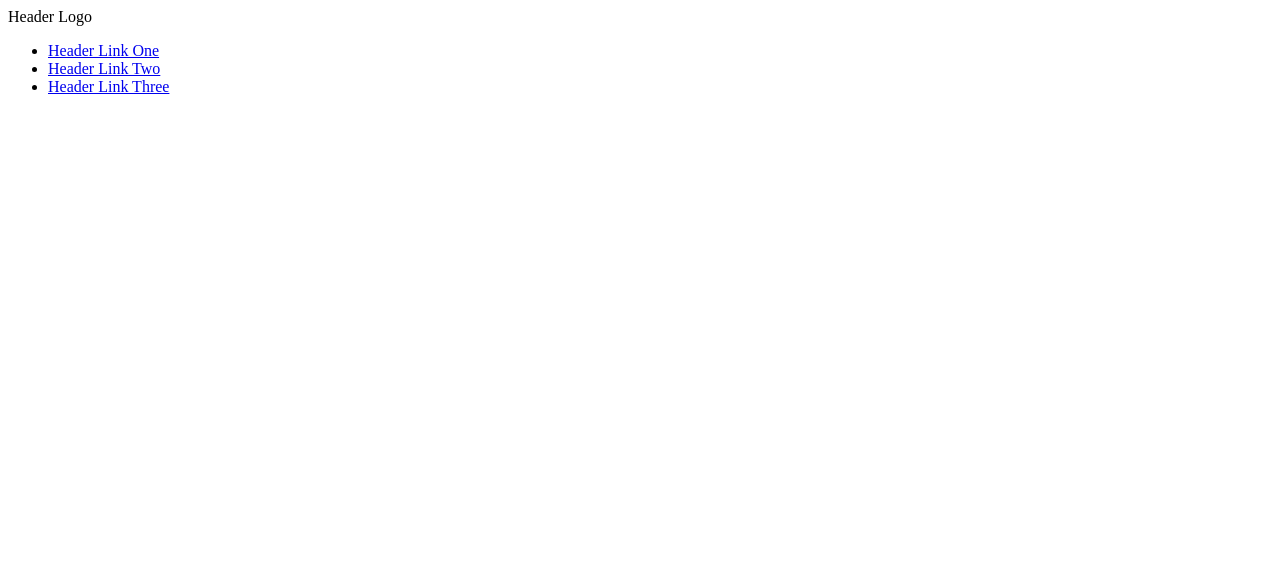
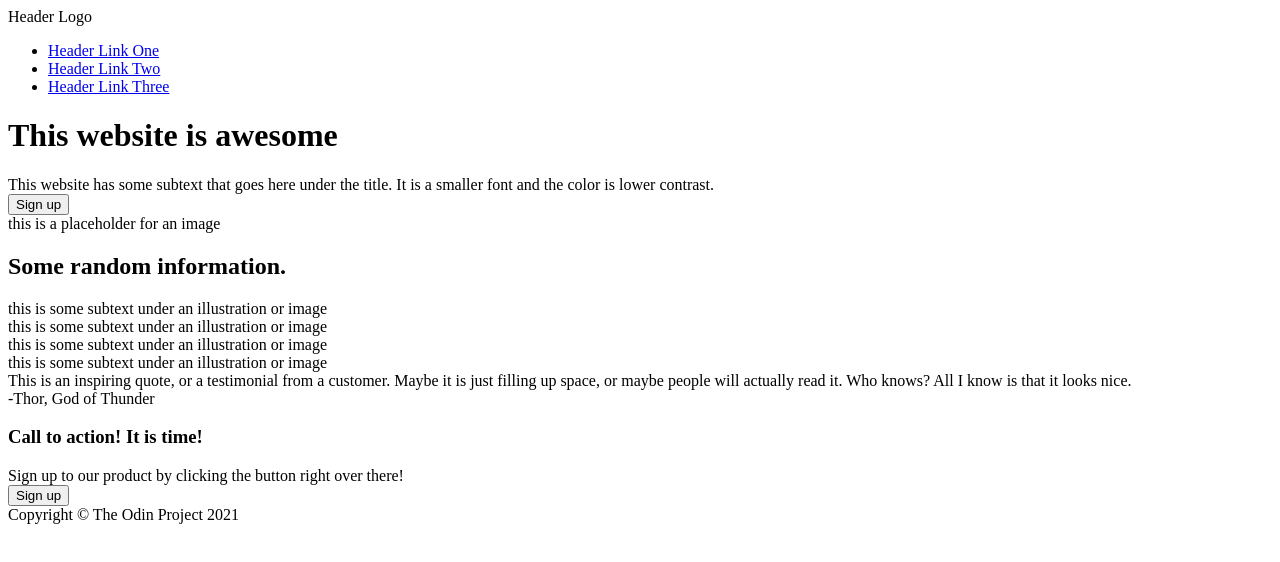
Before and after one commit to s-bosse/Top-Landing-Page, a plain HTML site: page index.html in a window 1280 px wide. Drawn offline with Linux system fonts and the light colour scheme.

Commit message:
Add content index.html

```diff
--- a/index.html
+++ b/index.html
@@ -15,13 +15,48 @@
             </ul>
         </div>
     </div>
-    <div class="description">
+    <div class="content">
+        <div class="description">
+            <h1>This website is awesome</h1>
+            <div class="text">This website has some subtext that goes here under the title. It is a smaller font and the color is lower contrast.</div>
+            <button>Sign up</button>
+        </div>
+        <div class="placeholder">this is a placeholder for an image</div>
     </div>
     <div class="info">
+        <h2>Some random information.</h2>
+        <div class="container">
+            <div class="images">
+                <div class="square"></div>
+                <div class="text">this is some subtext under an illustration or image</div>
+            </div>
+            <div class="images">
+                <div class="square"></div>
+                <div class="text">this is some subtext under an illustration or image</div>
+            </div>
+            <div class="images">
+                <div class="square"></div>
+                <div class="text">this is some subtext under an illustration or image</div>
+            </div>
+            <div class="images">
+                <div class="square"></div>
+                <div class="text">this is some subtext under an illustration or image</div>
+            </div>
+        </div>
     </div>
     <div class="quote">
+        <div class="text">This is an inspiring quote, or a testimonial from a customer. Maybe it is just filling up space, or maybe people will actually read it. Who knows? All I know is that it looks nice.</div>
+        <div class="signature">-Thor, God of Thunder</div>
+    </div>
+    <div class="signup">
+        <div class="container2">
+            <h3>Call to action! It is time!</h3>
+            <div class="text">Sign up to our product by clicking the button right over there!</div>
+            <button>Sign up</button>
+        </div>
     </div>
     <div class="footer">
+        <div class="text">Copyright © The Odin Project 2021</div>
     </div>
 </body>
 </html>
```
